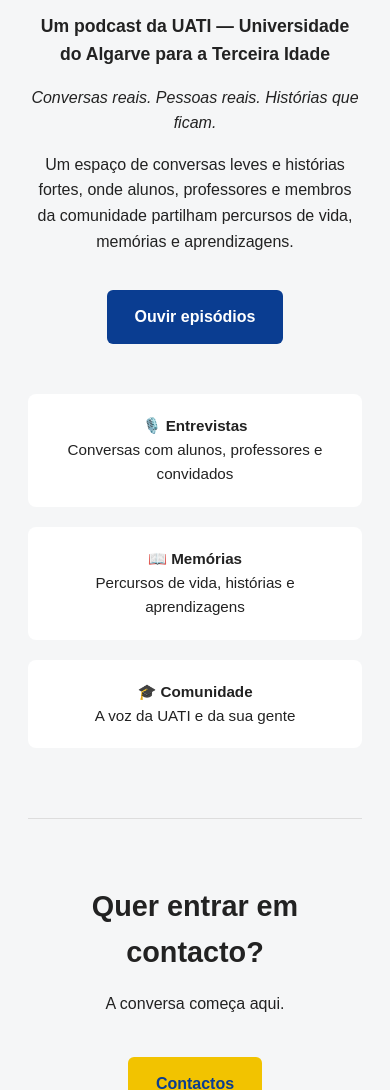
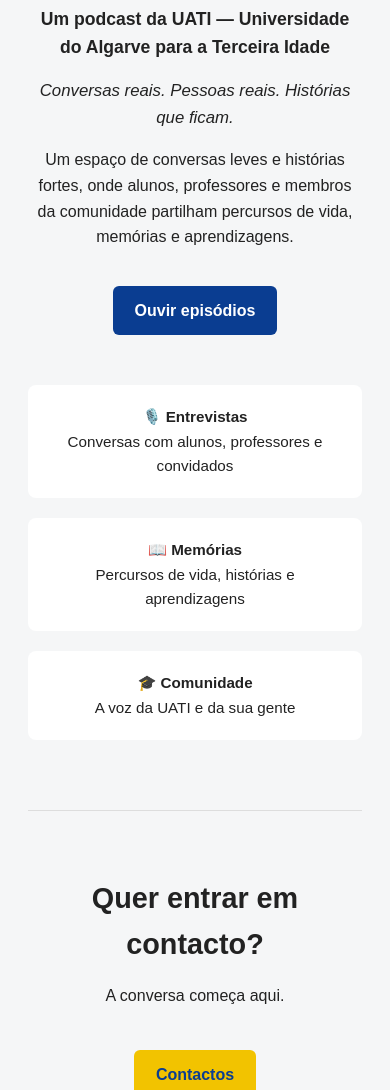
Before and after one commit to luisjanes77-crypto/historias-comvoz, a plain HTML site: page index.html in a window 390 px wide. Shown: the part 271-1361 px from the top of the page. Drawn offline with Linux system fonts and the light colour scheme.

Commit message:
Add files via upload

```diff
--- a/style.css
+++ b/style.css
@@ -224,3 +224,24 @@
   background-color: #e0b400; /* ligeiramente mais escuro no hover */
   color: #0a3d91;
 }
+.botao.secundario {
+  margin-top: 22px;
+}
+.blocos {
+  max-width: 900px;
+  margin: 50px auto 0 auto;
+}
+@media (max-width: 500px) {
+  .intro-bloco h1 {
+    font-size: 1.8rem;
+  }
+
+  .intro-destaque,
+  .destaque {
+    font-size: 1.05rem;
+  }
+
+  .botao {
+    padding: 12px 22px;
+  }
+}
```
